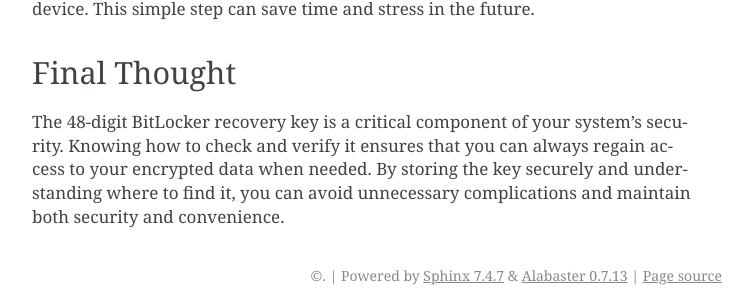
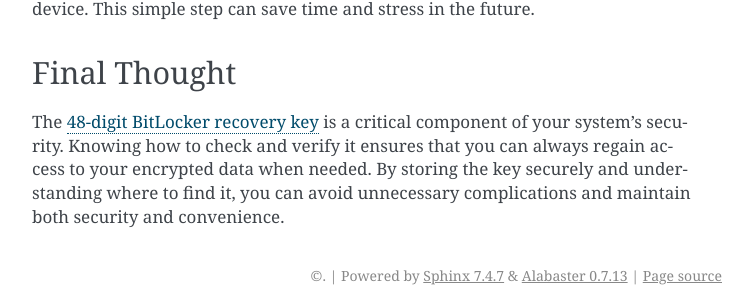
Before and after one commit to Nirjaly/48-Digit-Recovery-Key-in-Bitlocker, a Sphinx documentation site: the page built from docs/index.rst, in a window 1280 px wide and 900 px high, scrolled down 1906 px. Shown: the part 585-890 px from the top of the window, without its empty margins (388-1141 px from the left). Built offline with Sphinx 7.4.7, drawn with Linux system fonts in a browser that asks for light colours; part of the change alters nothing that is shown; some of the changed text lies outside the part shown.

```diff
--- a/docs/index.rst
+++ b/docs/index.rst
@@ -1,4 +1,4 @@
-How to Check 48 Digit Recovery Key in BitLocker: A Step-by-Step Guide
+How to Check 48 Digit Recovery Key in BitLocker: A Complete Guide
 ======================================================================
 
 BitLocker is a security feature in Windows that encrypts your data to protect it from unauthorized access. When BitLocker is enabled, a 48-digit recovery key is generated as a backup method to unlock your drive if you forget your password or if the system detects unusual activity.
@@ -73,4 +73,4 @@ Regularly check that your stored key is still accessible and matches your curren
 Final Thought
 -------------
 
-The 48-digit BitLocker recovery key is a critical component of your system's security. Knowing how to check and verify it ensures that you can always regain access to your encrypted data when needed. By storing the key securely and understanding where to find it, you can avoid unnecessary complications and maintain both security and convenience.
+The `48-digit BitLocker recovery key <https://48-digit-recovery-key-in-bitlocker.readthedocs.io/en/latest/>`_ is a critical component of your system's security. Knowing how to check and verify it ensures that you can always regain access to your encrypted data when needed. By storing the key securely and understanding where to find it, you can avoid unnecessary complications and maintain both security and convenience.
```
